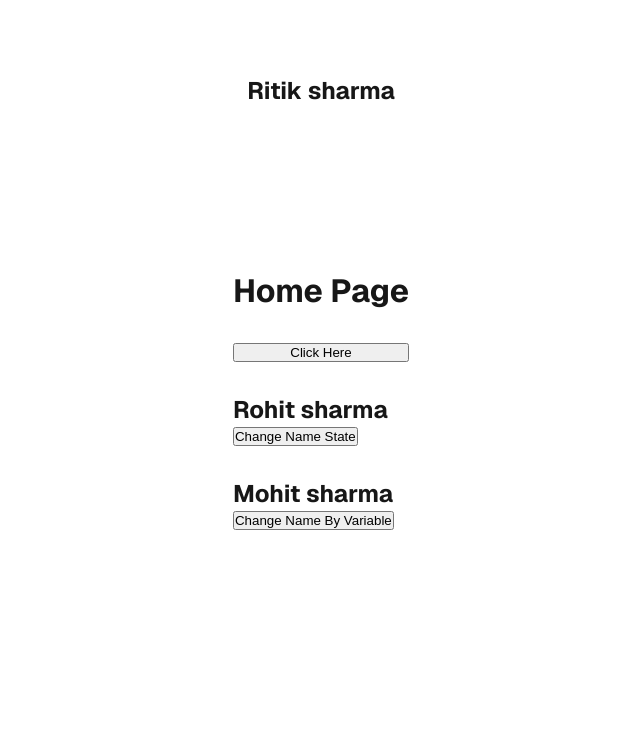
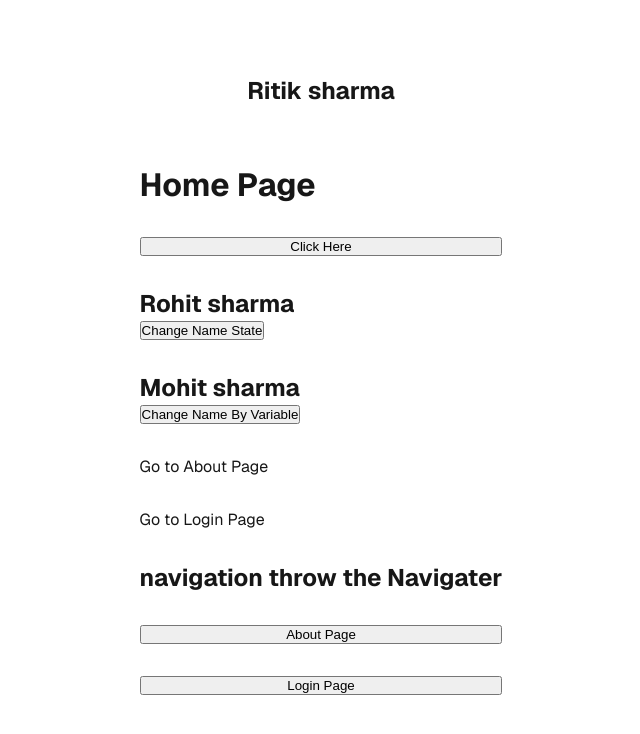
Before and after one commit to Ritiksharmaji/Next-js-tutorial, a Next.js app in the folder app1/: page / in a window 1280 px wide. Shown: the top 734 px of the page, without its empty margins (319-959 px from the left). Built offline with nearby package versions, Linux system fonts and the light colour scheme.

Commit message:
addding code of working with link and navigater

```diff
--- a/app1/src/app/page.js
+++ b/app1/src/app/page.js
@@ -1,9 +1,16 @@
 'use client';
-
+import Link from "next/link";
 import styles from "./page.module.css";
 import { useState } from 'react';
+import { useRouter } from "next/navigation";
 
 export default function Home() {
+  const router = useRouter();
+
+  const navigation = (path)=>{
+   // router.push(`{/${path}}`);
+    router.push(path);
+  }
   return (
     <div className={styles.page}>
       <UserName />
@@ -16,6 +23,22 @@ export default function Home() {
        <button onClick={()=> alert("button CLicked please make sure to check propally")}>Click Here</button>
         <StateChange />
         <ChangeVariable />
+        {/* working with links  */}
+        <Link href="/about" className={styles.link}>
+          Go to About Page
+        </Link>
+        <Link href="/login" className={styles.link}>
+          Go to Login Page
+        </Link>
+        <h2> navigation throw the Navigater</h2>
+        {/* <button onClick={() => navigation('about')}>About Page</button>
+        <button onClick={() => navigation('login')}>Login Page</button> */}
+        {/* the ablove code will not work because we
+        are using nextjs 13 app router */}
+        <button onClick={() => navigation('/about')}>About Page</button>
+        <button onClick={() => navigation('/login')}>Login Page</button>
+
+
       </main>
 
     </div>
```
Also changed, not shown: app1/src/app/about/page.js (added, +21 -0 lines), app1/src/app/login/page.js (added, +22 -0 lines), 1 other file (tests, documents, lock files or other folders).
